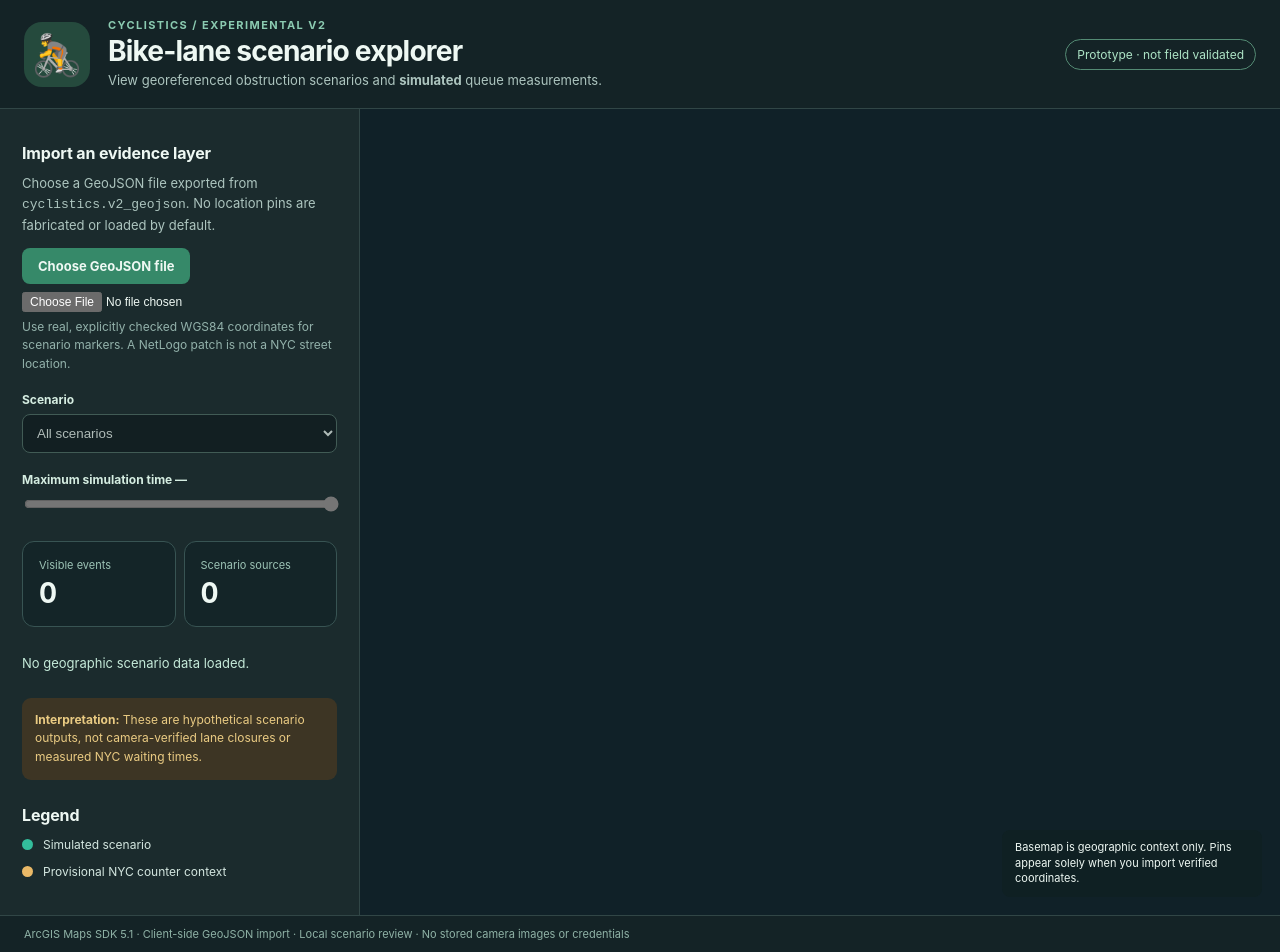
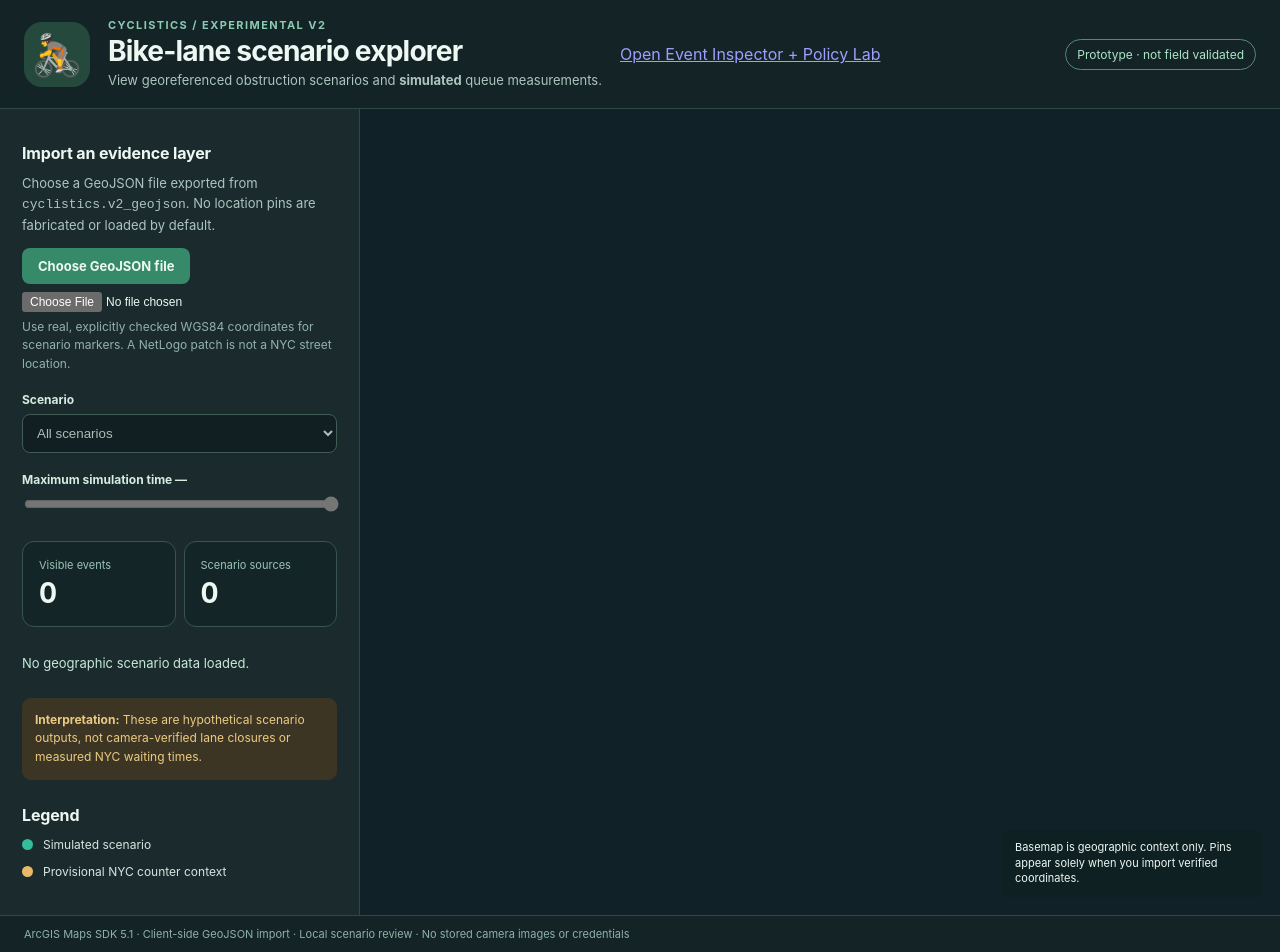
Before and after one commit to rainrunner20/Cyclistics-CSC-754-Final-Project, a plain HTML site: page web/index.html in a window 1280 px wide. Drawn offline with Linux system fonts and the light colour scheme.

Commit message:
feat(web): link map viewer to the simulation event lab

```diff
--- a/web/index.html
+++ b/web/index.html
@@ -17,6 +17,7 @@
       <h1>Bike-lane scenario explorer</h1>
       <p>View georeferenced obstruction scenarios and <strong>simulated</strong> queue measurements.</p>
     </div>
+    <a class="lab-link" href="./lab.html">Open Event Inspector + Policy Lab</a>
     <span class="status">Prototype · not field validated</span>
   </header>
 
```
